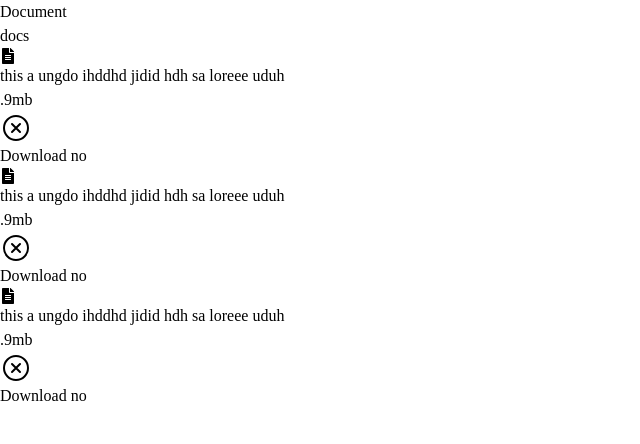
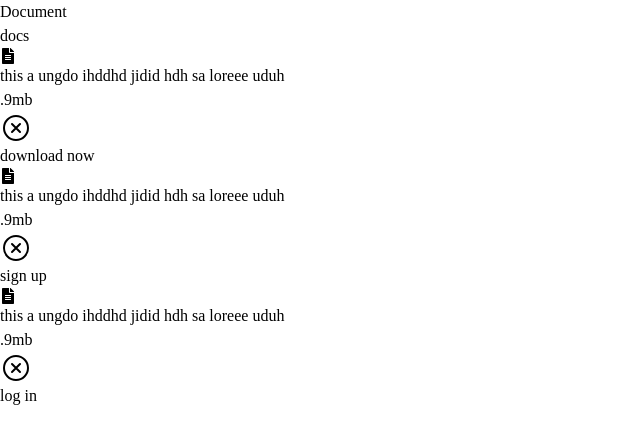
Before and after one commit to sanyampatil/docs-app, a React (Vite) app: page / in a window 1280 px wide. Shown: the top 444 px of the page, without its empty margins (0-640 px from the left). Built offline with nearby package versions, Linux system fonts and the light colour scheme.

Commit message:
done mini docs app

```diff
--- a/src/Card.jsx
+++ b/src/Card.jsx
@@ -7,7 +7,7 @@ import { motion } from "framer-motion"
 const Card = ({data,reference}) => {
 
   return (
-    <motion.div dragConstraints={reference} className='w-60 h-72 py-10 px-7 flex-shrink-0 bg-zinc-900 text-white rounded-[20px] relative overflow-hidden  '>
+    <motion.div drag dragConstraints={reference} whileDrag={{scale:1.2}}  dragElastic={.1} className='w-60 h-72 py-10 px-7 flex-shrink-0 bg-zinc-900 text-white rounded-[20px] relative overflow-hidden  '>
       <FaFileAlt />
       <p className='leading-none font-semibold text-sm mt-5'>
        {data.desc}
@@ -21,7 +21,7 @@ const Card = ({data,reference}) => {
         </div>
         {data.tag.isOPen?(
         <div className='w-full h-20 bg-green-700'>
-          <h3 className='flex justify-center items-center py-4 font-bold text-md'>Download no</h3>
+          <h3 className='flex justify-center items-center py-4 font-bold text-md'>{data.tag.TagTitle}</h3>
         </div>
 
         ):null}
--- a/src/ForeGround.jsx
+++ b/src/ForeGround.jsx
@@ -12,21 +12,21 @@ function ForeGround () {
        desc:"this a ungdo ihddhd jidid  hdh sa loreee  uduh ",
       filesize:".9mb",
       close:true,
-      tag:{isOPen:true,TagTitle:"doenload now ",tagColor:"green"},
+      tag:{isOPen:true,TagTitle:"download now ",tagColor:"green"},
     },
 
     {
       desc:"this a ungdo ihddhd jidid  hdh sa loreee  uduh ",
      filesize:".9mb",
      close:true,
-     tag:{isOPen:true,TagTitle:"doenload now ",tagColor:"green"},
+     tag:{isOPen:true,TagTitle:"sign up ",tagColor:"green"},
    },
 
    {
     desc:"this a ungdo ihddhd jidid  hdh sa loreee  uduh ",
    filesize:".9mb",
    close:true,
-   tag:{isOPen:true,TagTitle:"doenload now ",tagColor:"green"},
+   tag:{isOPen:true,TagTitle:"log in ",tagColor:"blue"},
  }
 
   ]
```
